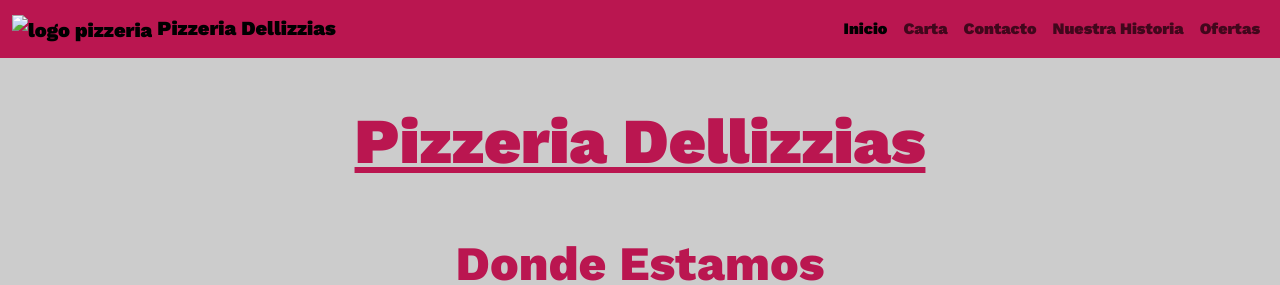
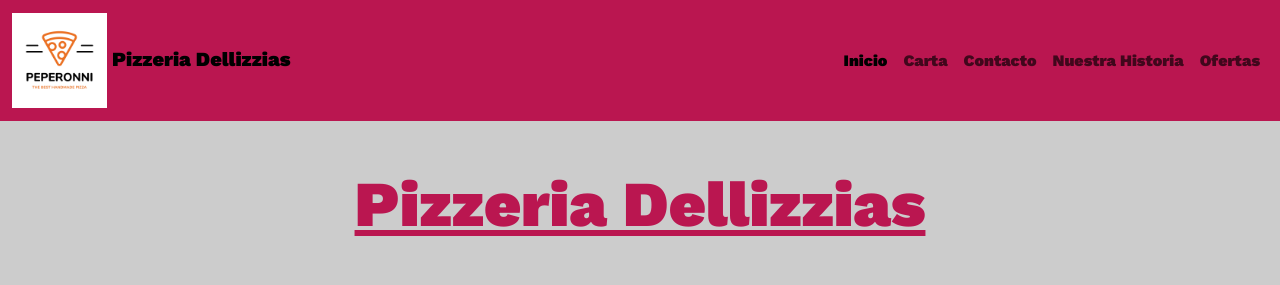
Before and after one commit to Maverick279206/Pizzeria, a plain HTML site: page pages/contacto.html in a window 1280 px wide. Shown: the top 285 px of the page. Drawn offline with nearby package versions, Linux system fonts and the light colour scheme.

Commit message:
Arreglos enlaces img bt

```diff
--- a/pages/contacto.html
+++ b/pages/contacto.html
@@ -14,7 +14,7 @@
     <header>
         <nav class="navbar navbar-expand-lg navborder fontp extrabold">
             <div class="container-fluid">
-                <a class="navbar-brand" href="../index.html"><img src="./assets/logopizzeria.jpg" alt="logo pizzeria"
+                <a class="navbar-brand" href="../index.html"><img src="../assets/logopizzeria.jpg" alt="logo pizzeria"
                         class="logo">
                     Pizzeria Dellizzias</a>
                 <button class="navbar-toggler" type="button" data-bs-toggle="collapse" data-bs-target="#menuPrincipal"
```
Also changed, not shown: pages/nuestrahistoria.html (+1 -1 lines), pages/ofertas.html (+1 -1 lines).
